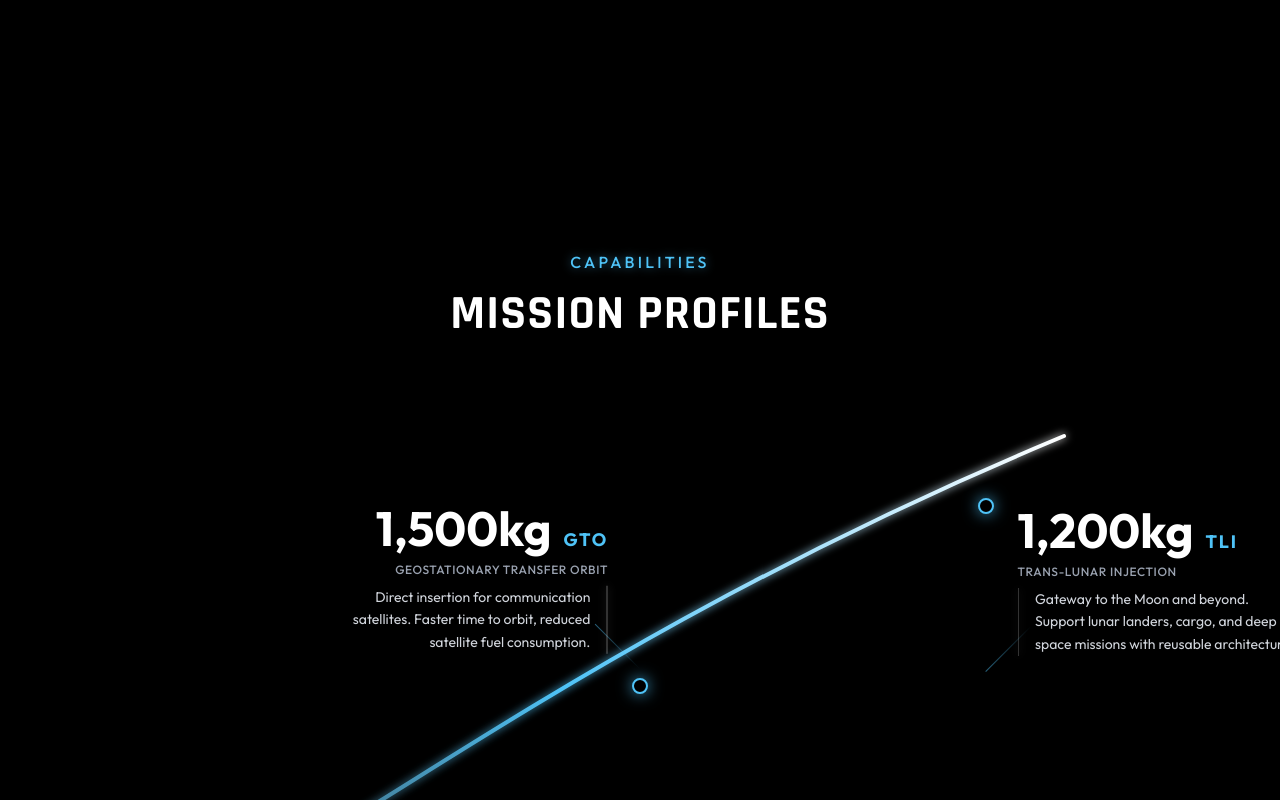
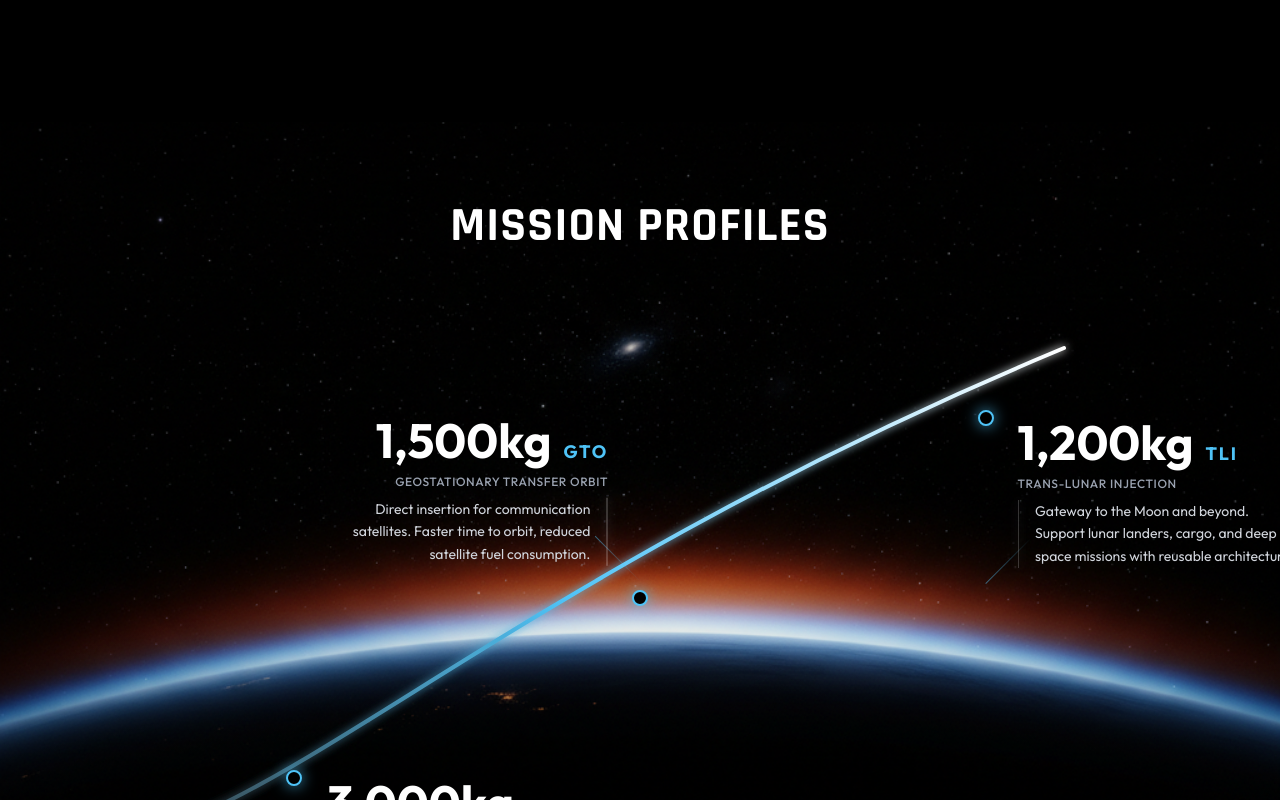
Before and after one commit to Ashwin-07-03/Cosmic-Blue, a Next.js app: page / in a window 1280 px wide. Shown: the part 3740-4540 px from the top of the page. Built offline with nearby package versions, Linux system fonts and the light colour scheme; grey boxes are pictures that could not be loaded.

Commit message:
Update Mission Profiles with animated Earthrise background

```diff
--- a/src/components/sections/MissionProfiles.tsx
+++ b/src/components/sections/MissionProfiles.tsx
@@ -35,18 +35,26 @@ const profiles = [
 
 export default function MissionProfiles() {
     return (
-        <section id="capabilities" className="py-32 bg-black relative overflow-hidden min-h-[800px] flex flex-col justify-center">
+        <section id="capabilities" className="py-20 bg-black relative overflow-hidden min-h-[600px] flex flex-col justify-center">
+            {/* Background Image - Earthrise Animation */}
+            <motion.div
+                initial={{ y: 100, opacity: 0, scale: 1.1 }}
+                whileInView={{ y: 0, opacity: 1, scale: 1 }}
+                transition={{ duration: 2.5, ease: "easeOut" }}
+                viewport={{ once: true, margin: "-10%" }}
+                className="absolute inset-0 z-0"
+            >
+                <img
+                    src="/images/earth-horizon-clean.png"
+                    alt="Earth Horizon"
+                    className="w-full h-full object-cover opacity-100"
+                />
+                {/* Minimal overlay for text readability at edges only */}
+                <div className="absolute inset-0 bg-gradient-to-b from-black/30 via-transparent to-black/30" />
+            </motion.div>
             <div className="container mx-auto px-6 relative z-10">
                 <div className="text-center mb-12">
-                    <motion.h2
-                        initial={{ opacity: 0, y: 20 }}
-                        whileInView={{ opacity: 1, y: 0 }}
-                        transition={{ duration: 0.6 }}
-                        viewport={{ once: true }}
-                        className="text-cosmic-blue font-medium tracking-[0.2em] mb-4 uppercase drop-shadow-[0_0_5px_rgba(79,195,247,0.5)]"
-                    >
-                        Capabilities
-                    </motion.h2>
+                    {/* Removed "Capabilities" text */}
                     <motion.h3
                         initial={{ opacity: 0, y: 20 }}
                         whileInView={{ opacity: 1, y: 0 }}
```
Also changed, not shown: public/images/earth-horizon-clean.png (added), public/images/earth-horizon-dark.png (added).
